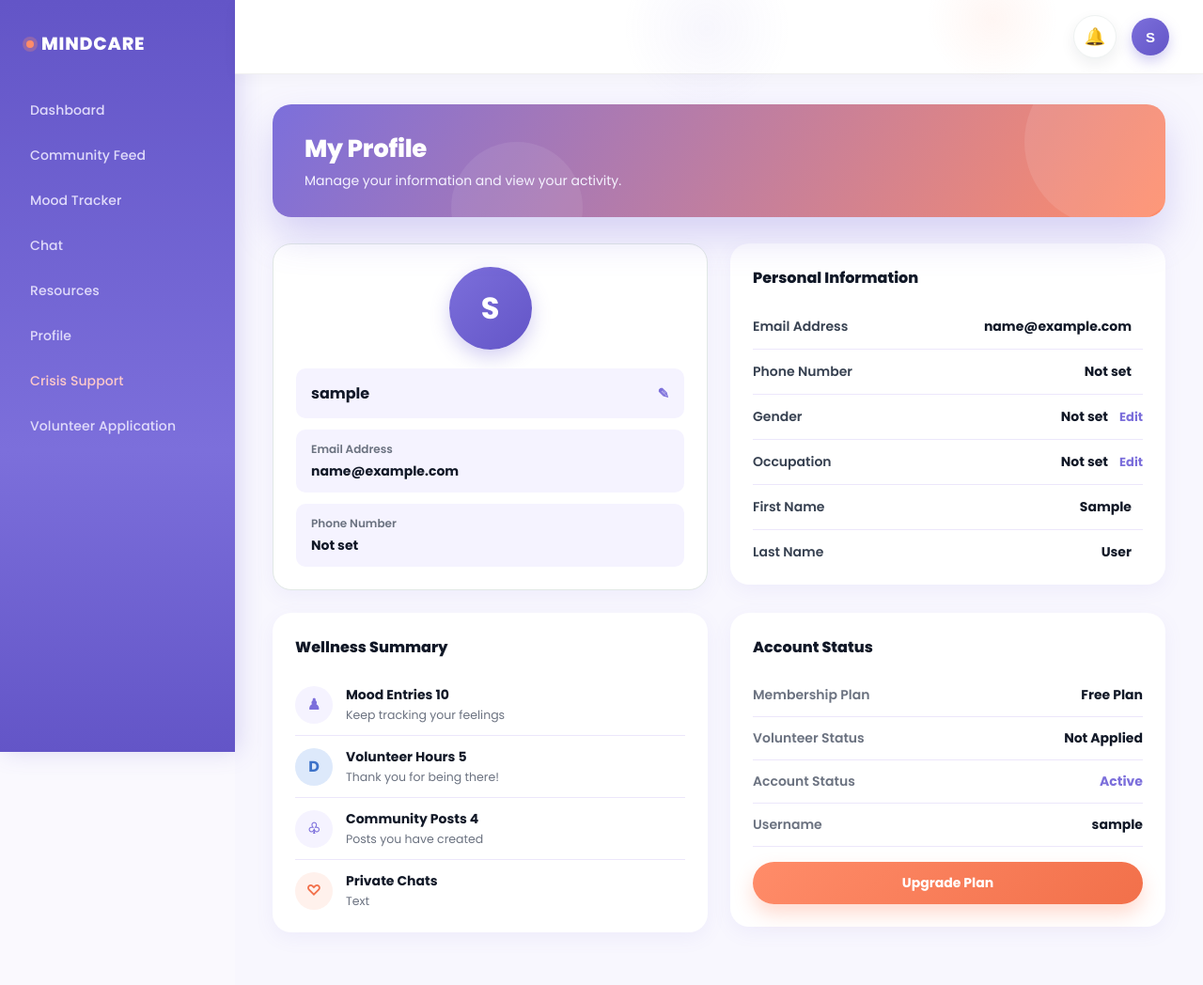
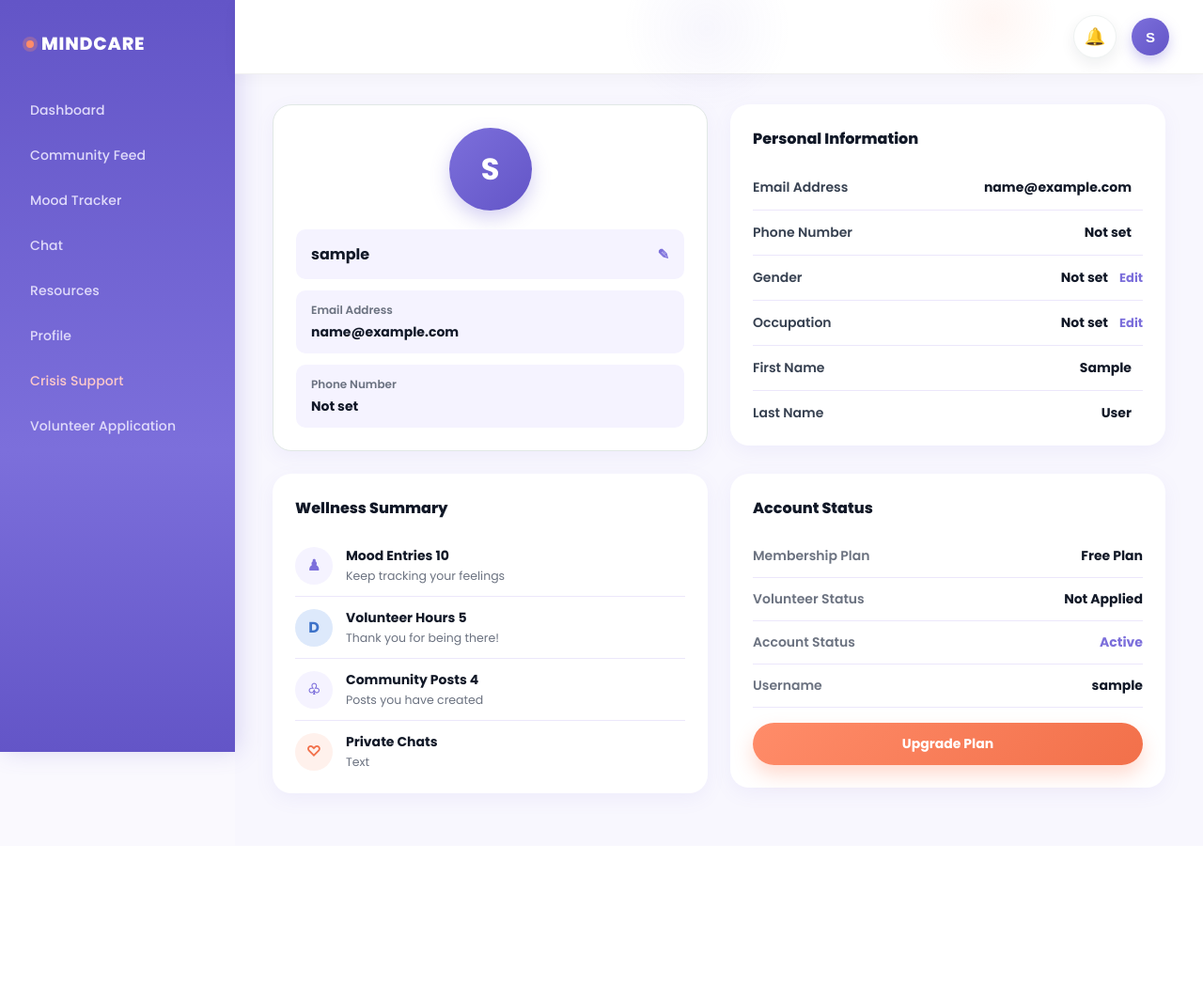
Before and after one commit to Hostich/MindCare, a Flask app: page /profile/ in a window 1280 px wide. Shown: the whole page at 94% size. After the commit the page ends 853 px from the top, so only its background shows below. Run offline with Flask 3, Linux system fonts and the light colour scheme; the visitor is signed in with stand-in values (Sample User, id 1); data that the repository does not hold is empty; some libraries are stand-ins or nearby versions.

Commit message:
remove the header

```diff
--- a/app/templates/profile/profile.html
+++ b/app/templates/profile/profile.html
@@ -9,17 +9,6 @@ My Profile
 <link rel="stylesheet" href="{{ url_for('static', filename='css/profile.css') }}">
 
 <div class="profile-page">
-
-    <div class="page-header-banner">
-        <div class="page-header">
-            <div>
-                <h1>My Profile</h1>
-                <p>Manage your information and view your activity.</p>
-            </div>
-        </div>
-    </div>
-
-
     <div class="dashboard">
 
         <!-- PROFILE CARD -->
```
